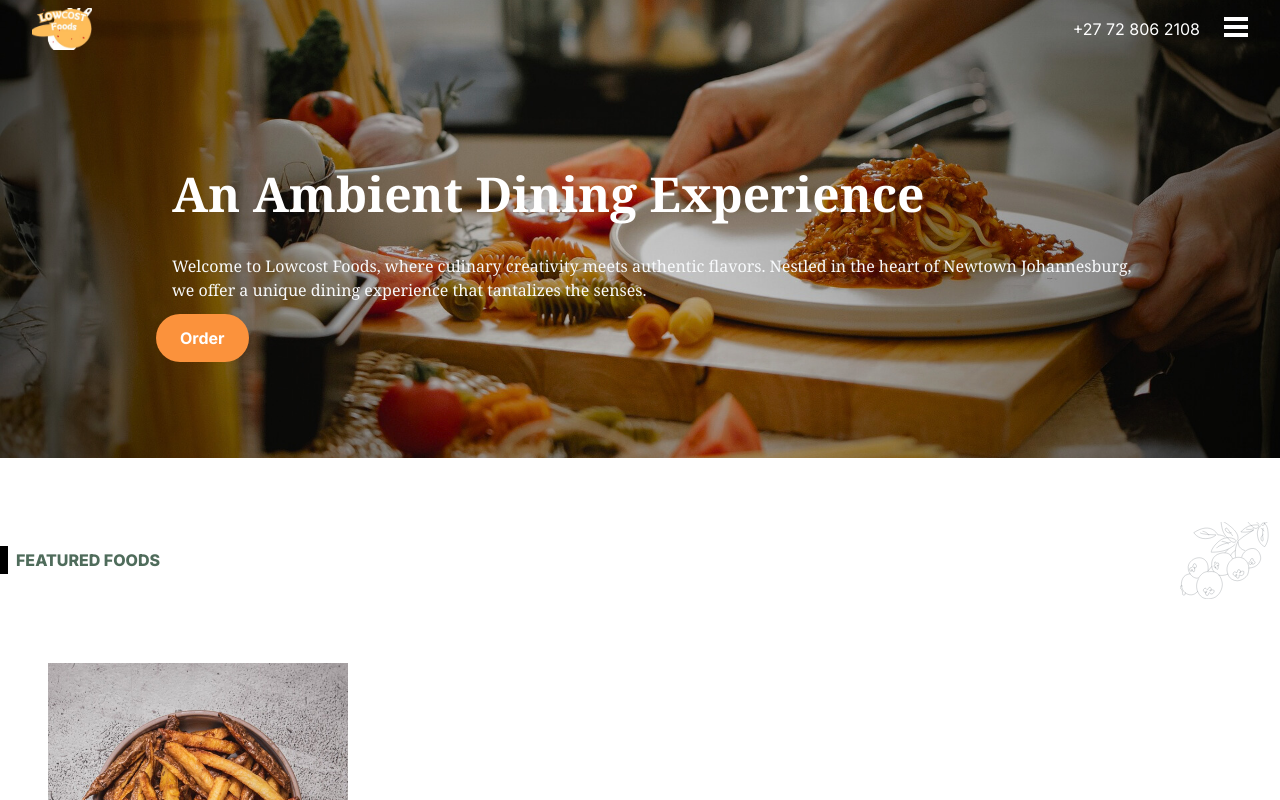
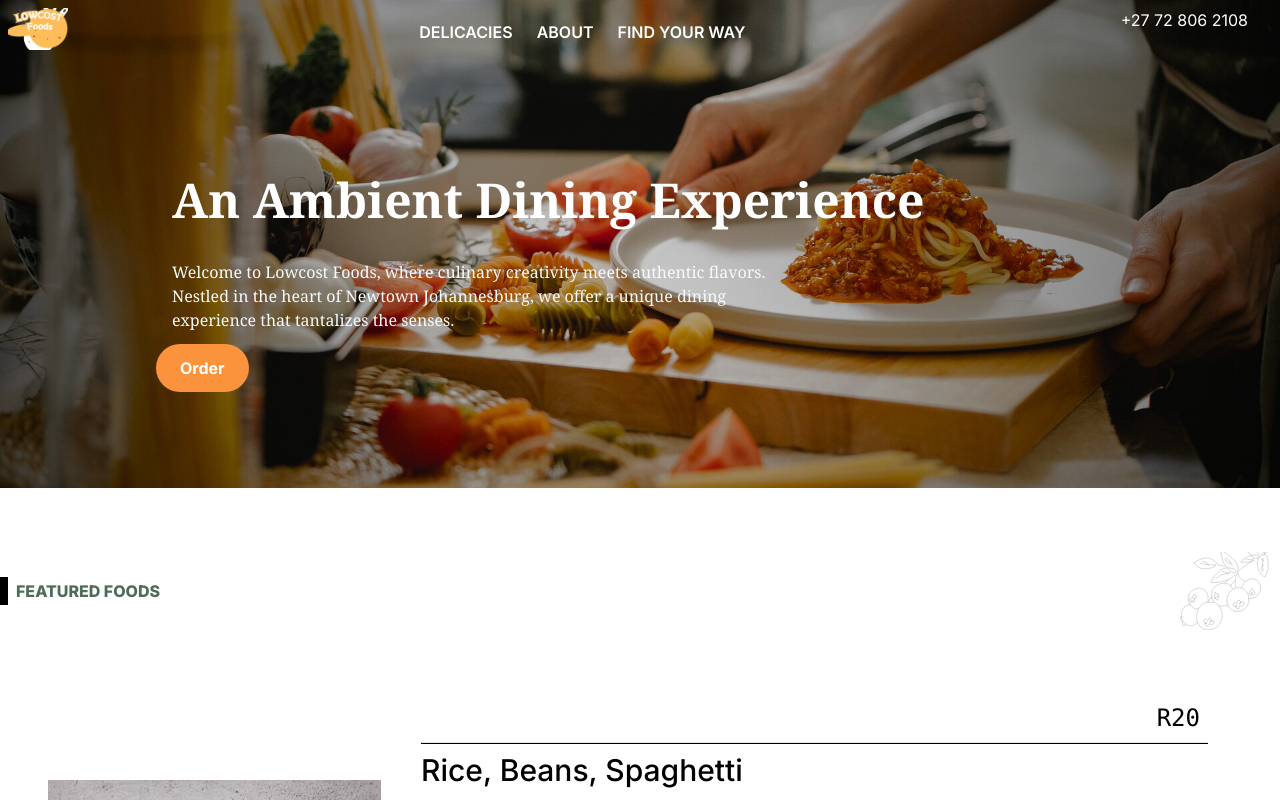
Before and after one commit to IsaacWinner18/LowCost-Foods, a Next.js app: page / in a window 1280 px wide. Shown: the top 800 px of the page. Built offline with nearby package versions, Linux system fonts and the light colour scheme.

Commit message:
desktop view is done

```diff
--- a/app/globals.css
+++ b/app/globals.css
@@ -9,14 +9,7 @@ body {
   box-sizing: border-box;
 }
 
-.nav-list {
-  display: flex;
-  gap: 8px;
-  justify-content: space-between;
-  list-style: none;
-  padding: 0;
-  margin: 0;
-}
+
 
 .left-item {
   margin-right: auto;
--- a/app/page.js
+++ b/app/page.js
@@ -1,4 +1,4 @@
-"use client"
+"use client";
 
 // client component
 import { useState } from "react";
@@ -11,19 +11,18 @@ const rubik = Rubik({
 });
 
 export default function Home() {
-
   const [toggle, setToggle] = useState(false);
 
   const handleToggle = () => {
-  setToggle(!toggle)
-}
+    setToggle(!toggle);
+  };
 
   return (
     <main>
       <div className="curved-background">
-        <header className="flex justify-between items-center md:mx-8 mx-2 py-2">
+        <header>
+          <ul className={`flex justify-between py-2 px-2`}>
             <div className="text-xs">
-            <ul className="nav-list">
               <li
                 className={`${rubik.className} text-lg font-extrabold text-white`}
               >
@@ -34,57 +33,80 @@ const handleToggle = () => {
                   height={24}
                   priority
                 />
+              </li>
+            </div>
 
-
-              </li>
-
-              <div className={toggle ? "block" : "hidden" }>
-
-              <span className={`flex flex-col py-4 absolute left-0 top-10 bg-white w-full font-semibold text-base cursor-pointer rounded duration-300`}>
+            <div
+              className={`${
+                toggle ? "block" : "hidden"
+              } md:block md:text-center`}
+            >
+              <span
+                className={`flex flex-col py-4 absolute left-0 top-10 bg-white w-full font-semibold text-base cursor-pointer rounded duration-300 md:text-white md:flex-row md:justify-center md:items-center md:py-0 md:relative md:left-auto md:top-auto md:bg-transparent `}
+              >
                 {/* <div className={toggle ? "block" : "hidden"}>
               <div className="w-6 h-1 bg-black"></div>
               <div className="w-6 h-1 bg-black"></div>
                 </div> */}
-              <a href="#delicacies"><li className={` hover:bg-orange-400 hover:text-white py-2 px-2 m-1`}>
+                <a href="#delicacies">
+                  <li
+                    className={` hover:bg-orange-400 hover:text-white py-2 px-2 m-1`}
+                  >
                     DELICACIES
-                  </li></a>
-                  <a href="#about"><li className="hover:bg-orange-400 hover:text-white py-2 px-2 m-1">
+                  </li>
+                </a>
+                <a href="#about">
+                  <li className="hover:bg-orange-400 hover:text-white py-2 px-2 m-1">
                     ABOUT
-                  </li></a>
-                  <a href="#delicacies"><li className="hover:bg-orange-400 hover:text-white py-2 px-2 m-1">
+                  </li>
+                </a>
+                <a href="#delicacies">
+                  <li className="hover:bg-orange-400 hover:text-white py-2 px-2 m-1">
                     FIND YOUR WAY
-                  </li></a>
+                  </li>
+                </a>
               </span>
-              </div>
-            </ul>
             </div>
 
             <div className="flex">
               <div className="text-white mx-6">+27 72 806 2108</div>
-            <div className="space-y-1 ml-auto" onClick={handleToggle}>
               <div
-        className={`w-6 h-1 bg-white transition-transform duration-300 ${toggle ? 'transform rotate-45 translate-y-2' : ''}`}
+                className="space-y-1 ml-auto md:hidden"
+                onClick={handleToggle}
+              >
+                <div
+                  className={`w-6 h-1 bg-white transition-transform duration-300 ${
+                    toggle ? "transform rotate-45 translate-y-2" : ""
+                  }`}
                 ></div>
                 <div
-        className={`w-6 h-1 bg-white transition-opacity duration-300 ${toggle ? 'opacity-0' : ''}`}
+                  className={`w-6 h-1 bg-white transition-opacity duration-300 ${
+                    toggle ? "opacity-0" : ""
+                  }`}
                 ></div>
                 <div
-        className={`w-6 h-1 bg-white transition-transform duration-300 ${toggle ? 'transform -rotate-45 -translate-y-2' : ''}`}
+                  className={`w-6 h-1 bg-white transition-transform duration-300 ${
+                    toggle ? "transform -rotate-45 -translate-y-2" : ""
+                  }`}
                 ></div>
               </div>
             </div>
+          </ul>
         </header>
 
         <section>
           <div className="hero">
-            <div className="md:flex md:justify-between md:items-center md:px-36 py-8">
-              <div>
+            <div className="md:flex md:justify-between md:items-center md:px-36 py-8 lg:mr-32">
+              <div className="md:mr-10 sm:mr-16">
                 <div className=" px-6 text-3xl md:text-5xl font-bold text-white md:ml-1 md:mb-9 mb-4 mt-20 font-serif ">
                   An Ambient Dining Experience
                 </div>
 
-                <div className="pb-3 pl-6 md:ml-1 text-slate-50 font-serif font-medium">
-                Welcome to Lowcost Foods, where culinary creativity meets authentic flavors. Nestled in the heart of Newtown Johannesburg, we offer a unique dining experience that tantalizes the senses.
+                <div className="pb-3 pl-6 md:ml-1 text-slate-50 font-serif font-medium lg:mr-48">
+                  Welcome to Lowcost Foods, where culinary creativity meets
+                  authentic flavors. Nestled in the heart of Newtown
+                  Johannesburg, we offer a unique dining experience that
+                  tantalizes the senses.
                 </div>
 
                 <button className="bg-orange-400 md:block text-white px-6 py-3 mx-7 md:ml-3 md:mb-16 font-bold rounded-full">
@@ -117,11 +139,12 @@ const handleToggle = () => {
 
       <main>
         <div className="mb-5 mx-2">
+          <div className="md:flex md:justify-center md:items-center md: md:mr-16 ">
           <div className="m-10">
             <Image
               src="/barbtwo.jpg"
               alt="Vercel Logo"
-              width={300}
+              width={400}
               height={234}
               priority
             />
@@ -138,7 +161,8 @@ const handleToggle = () => {
               </p>
               <p className="text-slate-600">
                 {" "}
-                A satisfying mix of staples, featuring fluffy rice, hearty beans, and perfectly cooked spaghetti.{" "}
+                A satisfying mix of staples, featuring fluffy rice, hearty
+                beans, and perfectly cooked spaghetti.{" "}
               </p>
             </div>
 
@@ -152,7 +176,9 @@ const handleToggle = () => {
               </p>
               <p className="text-slate-600">
                 {" "}
-                A selection of tender meats, including succulent chicken, flavorful beef, and rich goat meat, paired with traditional cow heels.{" "}
+                A selection of tender meats, including succulent chicken,
+                flavorful beef, and rich goat meat, paired with traditional cow
+                heels.{" "}
               </p>
             </div>
 
@@ -166,10 +192,15 @@ const handleToggle = () => {
               </p>
               <p className="text-slate-600">
                 {" "}
-                Enjoy a mix of savory turkey, fresh fish, crispy skin, and a traditional serving of Okpa, a beloved delicacy.{" "}
+                Enjoy a mix of savory turkey, fresh fish, crispy skin, and a
+                traditional serving of Okpa, a beloved delicacy.{" "}
               </p>
             </div>
           </div>
+          </div>
+
+<div  className="md:flex md:justify-center md:items-center md: md:mr-16 md:mt-20">
+
 
           <div className="m-10">
             <Image
@@ -192,7 +223,8 @@ const handleToggle = () => {
               </p>
               <p className="text-slate-600">
                 {" "}
-                Savor our rich, flavorful soups paired with your choice of pounded yam, soft amala, or wholesome wheat.{" "}
+                Savor our rich, flavorful soups paired with your choice of
+                pounded yam, soft amala, or wholesome wheat.{" "}
               </p>
             </div>
 
@@ -204,7 +236,8 @@ const handleToggle = () => {
               <p className="font-medium text-3xl my-2">Pap, Oat Pap</p>
               <p className="text-slate-600">
                 {" "}
-                Enjoy the smooth and creamy texture of traditional pap or oat pap, perfect for a light and satisfying meal.{" "}
+                Enjoy the smooth and creamy texture of traditional pap or oat
+                pap, perfect for a light and satisfying meal.{" "}
               </p>
             </div>
 
@@ -218,8 +251,10 @@ const handleToggle = () => {
               </p>
               <p className="text-slate-600">
                 {" "}
-                Delight in the hearty combination of fiofio or achicha, accompanied by the unique taste of ugba and crispy garri.{" "}
+                Delight in the hearty combination of fiofio or achicha,
+                accompanied by the unique taste of ugba and crispy garri.{" "}
               </p>
+            </div>
           </div>
           </div>
         </div>
@@ -238,7 +273,8 @@ const handleToggle = () => {
             </div>
 
             <div className="text-center font-semibold mb-10 text-orange-100">
-            Discover delicious meals at unbeatable prices. Quality food that fits your budget.{" "}
+              Discover delicious meals at unbeatable prices. Quality food that
+              fits your budget.{" "}
             </div>
 
             <button className="bg-orange-400 text-white flex justify-center items-center px-6 py-3 mx-7 md:ml-44 mb-6 font-bold rounded-full">
@@ -249,7 +285,10 @@ const handleToggle = () => {
       </main>
 
       <section id="contacts">
-        <div className="bg-neutral-800 mx-1 px-3 rounded-se-2xl rounded-ss-2xl" id="about">
+        <div
+          className="bg-neutral-800 mx-1 px-3 rounded-se-2xl rounded-ss-2xl"
+          id="about"
+        >
           <div className="md:flex md:justify-center md:items-start md:gap-6 md:mx-5">
             <div className="mb-20 md:mt-24">
               <div className="text-center md:text-left text-orange-100 font-extrabold text-xl pt-4">
@@ -269,7 +308,8 @@ const handleToggle = () => {
                 <div className="text-sm font-medium text-white">
                   <a href="tel:+27747812950">+27 74 781 2950</a>
                   <p>
-                     <a href="tel:+27728062108"></a> +27 72 806 2108</p>
+                    <a href="tel:+27728062108"></a> +27 72 806 2108
+                  </p>
                 </div>
               </div>
               <hr />
```
Lines whose indentation alone changed are shown as unchanged.
